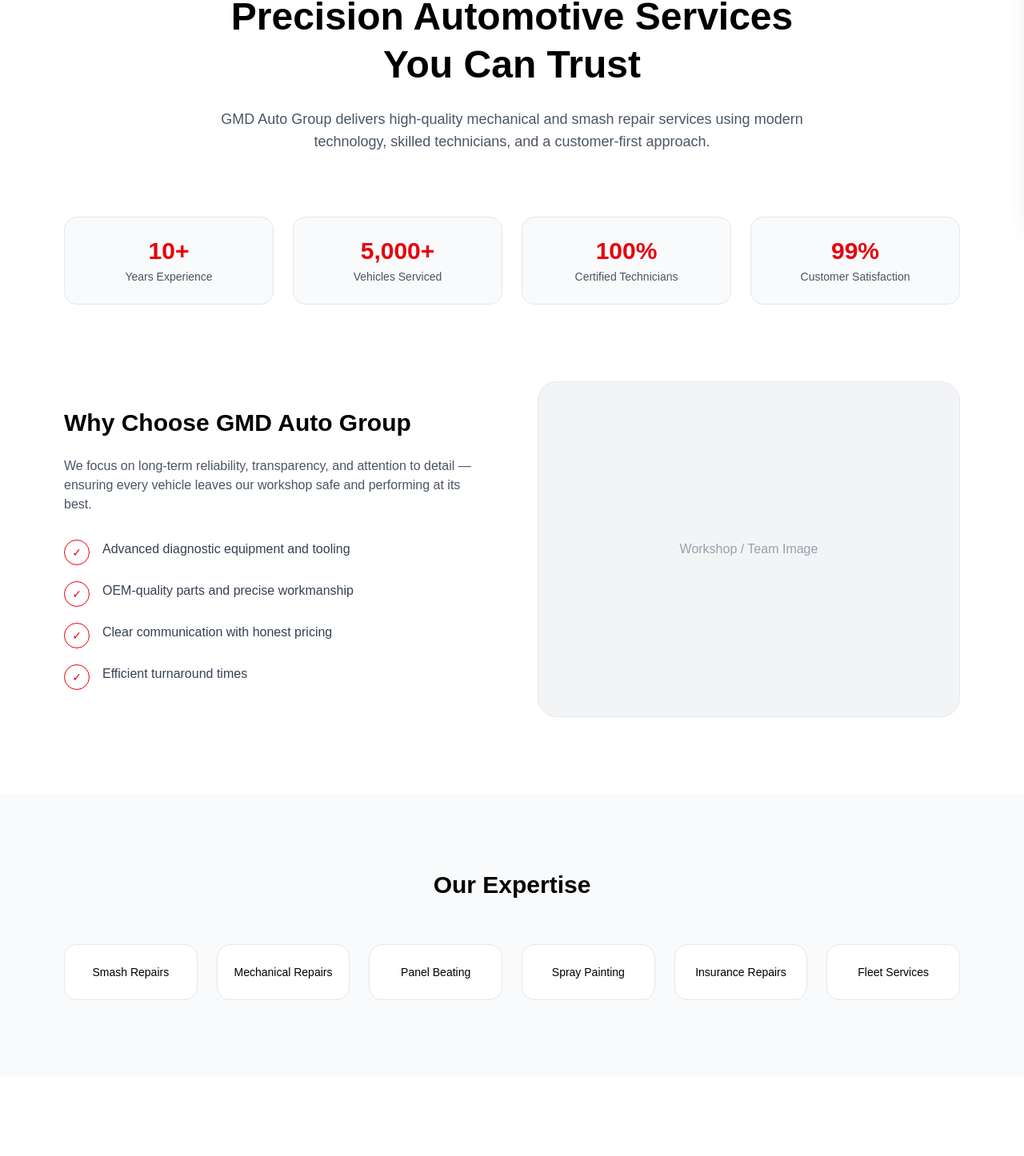
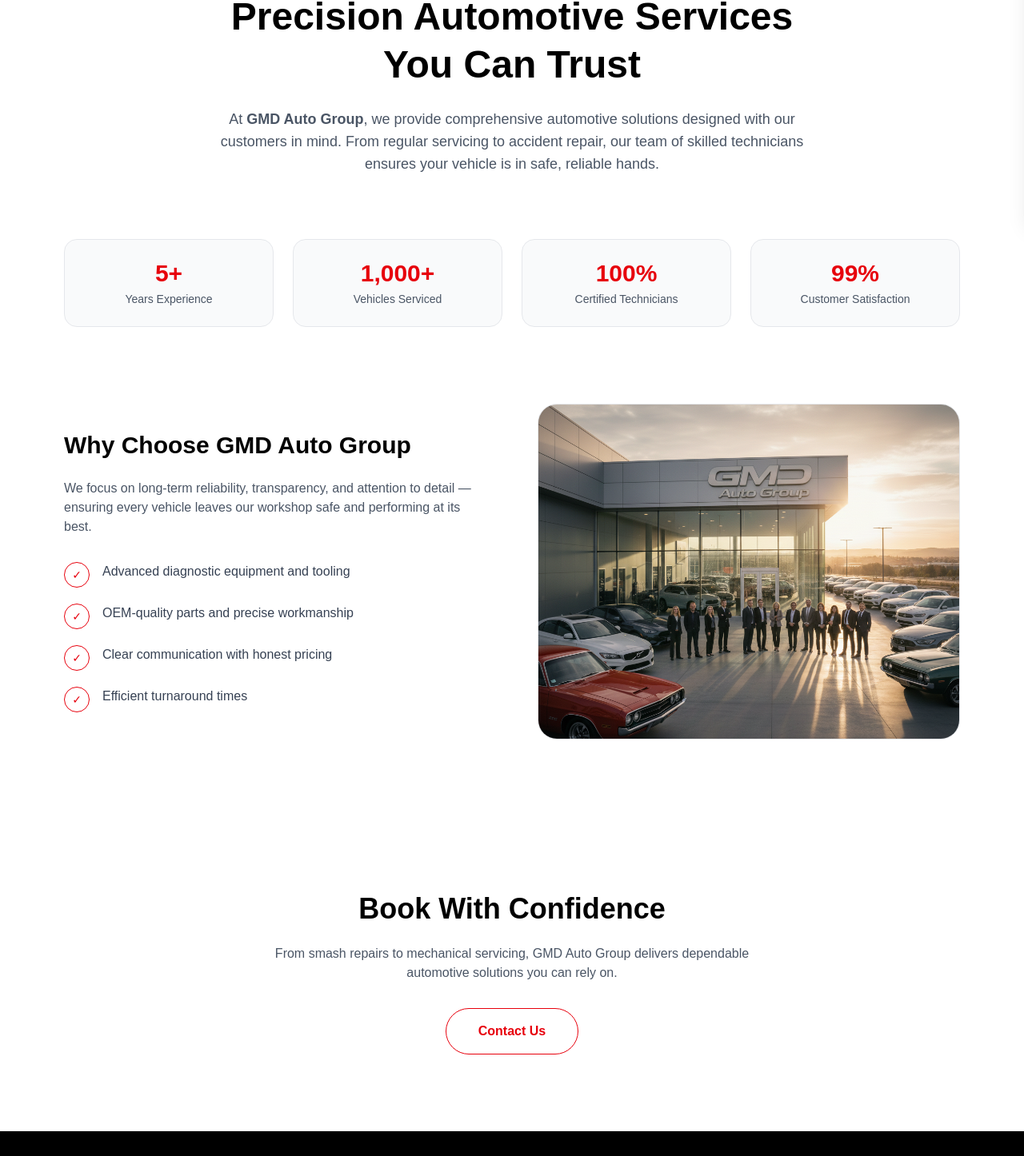
Before and after one commit to uxmbg-project/gmd_website, a Next.js app: page /about in a window 1280 px wide. Shown: the part 529-1975 px from the top of the page at 80% size. Built offline with nearby package versions, Linux system fonts and the light colour scheme.

Commit message:
at the moment ready for deployment

```diff
--- a/app/page.tsx
+++ b/app/page.tsx
@@ -5,6 +5,7 @@
 import ConsultationSection from "@/components/features/Consultation/ConsultationSection"
 import FaqSection from "@/components/features/Faq/FaqSection"
 import GMDAbout from "@/components/features/GMDAbout/GMDAboutSection"
+import PartnersSection from "@/components/common/Partners";
 
 
 
@@ -19,6 +20,7 @@
       <TestimonialSection />
       <GMDAbout />
       <FaqSection />
+      <PartnersSection />
 
     </div>
   );
--- a/components/ContactForm/ContactForm.js
+++ b/components/ContactForm/ContactForm.js
@@ -114,7 +114,7 @@
   }
 
   return (
-    <section className="py-16 bg-gray-50">
+    <section className="pb-8 pt-1 bg-gray-50">
       <div className="max-w-3xl mx-auto px-6">
         <h2 className="text-3xl md:text-4xl font-bold text-center text-red-600 mb-2">
           Send Us a Message
--- a/components/common/Partners.js
+++ b/components/common/Partners.js
@@ -1,11 +1,73 @@
-import React from 'react'
+"use client";
+import { useEffect } from "react";
+import AOS from "aos";
+import "aos/dist/aos.css";
 
-const Partners = () => {
+const partnersData = [
+  { name: "Platinum Taxi Rideshare Club", logo: "/images/partners/partner1.png" },
+  { name: "Cams Club", logo: "/images/partners/partner2.png" },
+  { name: "UXMBG Group", logo: "/images/partners/partner3.png" },
+  { name: "Platinum Panel Repairs", logo: "/images/partners/partner4.png" },
+  { name: "Partner 5", logo: "/images/partners/partner5.png" },
+  { name: "Partner 6", logo: "/images/partners/partner6.png" },
+];
+
+const PartnersSection = () => {
+  useEffect(() => {
+    AOS.init({ duration: 800, once: true, easing: "ease-out-cubic" });
+  }, []);
+
   return (
-    <div className='flex h-100'>
+    <section className="relative pb-10 py-5 bg-gray-50 dark:bg-gray-50 ">
+      {/* Centered Arrow */}
+      <div className="absolute top-0 left-1/2 transform -translate-x-1/2 -translate-y-8">
+        <svg
+          className="w-16 h-16 text-red-600 animate-bounce"
+          fill="none"
+          stroke="currentColor"
+          strokeWidth="2"
+          viewBox="0 0 24 24"
+          xmlns="http://www.w3.org/2000/svg"
+        >
+          <path strokeLinecap="round" strokeLinejoin="round" d="M19 9l-7 7-7-7" />
+        </svg>
+      </div>
 
-    </div>
-  )
-}
+      {/* Heading */}
+      <div className="max-w-7xl mx-auto px-4 text-center mb-8 mt-2">
+        <span className="text-red-600 uppercase text-xs tracking-widest font-semibold">
+          Our Partners
+        </span>
+        <h2 className="mt-2 text-3xl md:text-4xl font-extrabold text-gray-900 dark:text-black">
+          Trusted by Industry Leaders
+        </h2>
+      </div>
 
-export default Partners
+      {/* Partners Grid */}
+      <div className="max-w-7xl mx-auto px-4 grid grid-cols-2 sm:grid-cols-3 md:grid-cols-4 lg:grid-cols-6 gap-6">
+        {partnersData.map((partner, index) => (
+          <div
+            key={index}
+            data-aos="fade-up"
+            data-aos-delay={index * 100}
+            className="flex items-center justify-center p-2"
+          >
+            {partner.logo ? (
+              <img
+                src={partner.logo}
+                alt={partner.name}
+                className="h-12 md:h-16 object-contain"
+              />
+            ) : (
+              <span className="text-gray-900 dark:text-white font-semibold text-sm md:text-base text-center">
+                {partner.name}
+              </span>
+            )}
+          </div>
+        ))}
+      </div>
+    </section>
+  );
+};
+
+export default PartnersSection;
--- a/components/features/Consultation/ConsultationContent.js
+++ b/components/features/Consultation/ConsultationContent.js
@@ -1,5 +1,6 @@
 "use client"
 import { Key, Car } from 'lucide-react';
+import Link from 'next/link';
 
 const ConsultationContent = () => {
   return (
@@ -41,7 +42,7 @@
 
       {/* Call-to-action button */}
       <div className="text-center mt-4">
-        <a href="/claim-form" className="
+        <Link href="/claim-form" className="
           inline-block
           bg-red-600 text-white font-semibold
           px-6 py-3 rounded-lg
@@ -51,7 +52,7 @@
         "
         >
           Make A Claim
-        </a>
+        </Link>
       </div>
 
     </div>
--- a/components/features/Testimonials/TestimonialCards.js
+++ b/components/features/Testimonials/TestimonialCards.js
@@ -17,7 +17,6 @@
     slides: { perView: 1, spacing: 0 },
   });
 
-  // If content dynamically changes, update slider
   useEffect(() => {
     slider.current?.update();
   }, [slider]);
@@ -26,8 +25,18 @@
     <div className="relative max-w-3xl mx-auto px-4">
       <div ref={sliderRef} className="keen-slider">
         {testimonials.map((t, idx) => (
-          <div key={idx} className="keen-slider__slide w-full flex items-center justify-center p-6 sm:p-12">
-            <div className=" rounded-xl  p-8 text-center">
+          <div key={idx} className="keen-slider__slide w-full flex flex-col items-center justify-center p-6 sm:p-12">
+            {/* Avatar from the web */}
+            <div className="w-20 h-20 md:w-24 md:h-24 rounded-full overflow-hidden mb-4">
+              <img
+                src={`https://ui-avatars.com/api/?name=${encodeURIComponent(t.name)}&background=E62600&color=fff&size=128`}
+                alt={t.name}
+                className="w-full h-full object-cover"
+              />
+            </div>
+
+            {/* Quote Card */}
+            <div className="rounded-xl p-8 text-center">
               <p className="text-lg md:text-xl text-gray-700 dark:text-gray-700 mb-4">“{t.quote}”</p>
               <h4 className="text-xl font-semibold text-red-600">— {t.name}</h4>
             </div>
--- a/components/sections/AboutUs/AboutUsSection.js
+++ b/components/sections/AboutUs/AboutUsSection.js
@@ -4,6 +4,7 @@
 import Hero from "../Hero";
 import AOS from "aos";
 import "aos/dist/aos.css";
+import Link from "next/link";
 
 const AboutUsSection = () => {
   useEffect(() => {
@@ -44,9 +45,10 @@
           data-aos="fade-up"
           className="text-gray-600 max-w-3xl mx-auto text-base md:text-lg"
         >
-          GMD Auto Group delivers high-quality mechanical and smash repair
-          services using modern technology, skilled technicians, and a
-          customer-first approach.
+          At <strong>GMD Auto Group</strong>, we provide comprehensive automotive solutions designed with
+          our customers in mind. From regular servicing to accident repair,
+          our team of skilled technicians ensures your vehicle is in safe, reliable hands.
+
         </p>
       </section>
 
@@ -54,8 +56,8 @@
       <section className="max-w-6xl mx-auto px-4 mt-20">
         <div className="grid grid-cols-2 md:grid-cols-4 gap-6">
           {[
-            { value: "10+", label: "Years Experience" },
-            { value: "5,000+", label: "Vehicles Serviced" },
+            { value: "5+", label: "Years Experience" },
+            { value: "1,000+", label: "Vehicles Serviced" },
             { value: "100%", label: "Certified Technicians" },
             { value: "99%", label: "Customer Satisfaction" },
           ].map((item, i) => (
@@ -123,40 +125,8 @@
           >
             {/* Replace with real image later */}
             <div className="absolute inset-0 flex items-center justify-center text-gray-400 font-medium">
-              Workshop / Team Image
+              <img src="/images/services/GMDAbout.png" className="object-contain" />
             </div>
-          </div>
-        </div>
-      </section>
-
-      {/* SERVICES */}
-      <section className="bg-gray-50 py-24">
-        <div className="max-w-6xl mx-auto px-4">
-          <h3
-            data-aos="fade-up"
-            className="text-3xl font-bold text-center mb-14"
-          >
-            Our Expertise
-          </h3>
-
-          <div className="grid grid-cols-2 sm:grid-cols-3 md:grid-cols-6 gap-6">
-            {[
-              "Smash Repairs",
-              "Mechanical Repairs",
-              "Panel Beating",
-              "Spray Painting",
-              "Insurance Repairs",
-              "Fleet Services",
-            ].map((service, i) => (
-              <div
-                key={i}
-                data-aos="fade-up"
-                data-aos-delay={i * 80}
-                className="bg-white border border-gray-200 rounded-2xl py-6 text-center hover:border-red-600 hover:text-red-600 transition"
-              >
-                <p className="text-sm font-medium">{service}</p>
-              </div>
-            ))}
           </div>
         </div>
       </section>
@@ -178,13 +148,13 @@
           dependable automotive solutions you can rely on.
         </p>
 
-        <a
+        <Link
           data-aos="fade-up"
           href="/contact"
           className="inline-flex items-center gap-2 border border-red-600 text-red-600 px-10 py-4 rounded-full font-semibold hover:bg-red-600 hover:text-white transition"
         >
           Contact Us
-        </a>
+        </Link>
       </section>
     </div>
   );
--- a/components/sections/ContactUs/ContactUsSection.js
+++ b/components/sections/ContactUs/ContactUsSection.js
@@ -6,15 +6,15 @@
 const locations = {
   WA: {
     state: 'Western Australia',
-    phone: '+61 8 6000 0000',
-    email: 'wa@gmdautogroup.com',
-    address: 'Perth, WA, Australia',
+    address: "50 Sussex St, Maylands WA 6051",
+    phone: "08 6377 3774",
+    email: "workshopwa@gmdautogroup.com.au",
   },
   TAS: {
     state: 'Tasmania',
-    phone: '+61 3 6000 0000',
-    email: 'tas@gmdautogroup.com',
-    address: 'Hobart, TAS, Australia',
+    address: "66 Charles St, Moonah TAS 7009",
+    phone: "03 6146 2220",
+    email: "workshoptas@gmdautogroup.com.au",
   },
   DEFAULT: {
     state: 'Australia',
@@ -102,7 +102,7 @@
       </section>
 
       {/* CTA */}
-      <section className="bg-gray-50 py-16 text-center">
+      <section className="bg-gray-50 py-5 text-center">
         <h3 className="text-2xl font-bold mb-3">
           Need Help With Your Vehicle?
         </h3>
--- a/components/sections/Hero.jsx
+++ b/components/sections/Hero.jsx
@@ -1,4 +1,6 @@
 "use client";
+
+import Link from "next/link";
 
 export default function Hero({ Heading, subtitle, backgroundImage }) {
   return (
@@ -19,9 +21,9 @@
           <div className="mx-auto mt-2 w-24 h-1 bg-[#E62600] rounded"></div>
         </div>
         {/* Uncomment if you want a button */}
-        <a href="/claim-form" className="bg-[#E62600] mt-10 text-white hover:bg-white hover:text-black font-semibold py-3 px-8 rounded-lg transition duration-300">
+        <Link href="/claim-form" className="bg-[#E62600] mt-10 text-white hover:bg-white hover:text-black font-semibold py-3 px-8 rounded-lg transition duration-300">
           Make A Claim
-        </a>
+        </Link>
       </div>
 
       {/* Decorative Bottom Skew */}
--- a/package.json
+++ b/package.json
@@ -10,6 +10,7 @@
   },
   "dependencies": {
     "@emailjs/browser": "^4.4.1",
+    "@heroicons/react": "^2.2.0",
     "aos": "^2.3.4",
     "framer-motion": "^12.23.25",
     "html2canvas": "^1.4.1",
```
Also changed, not shown: public/images/services/GMDAbout.png (added), 1 other file (tests, documents, lock files or other folders).
